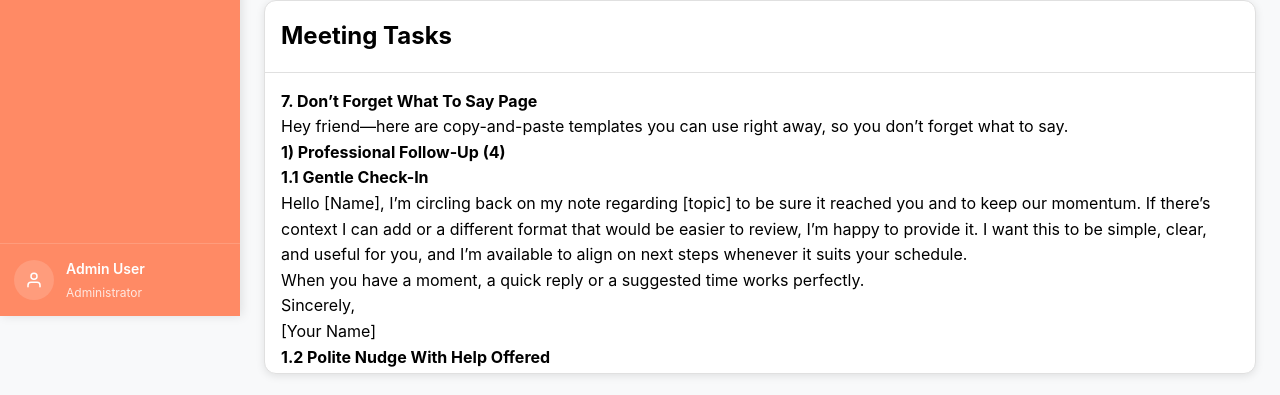
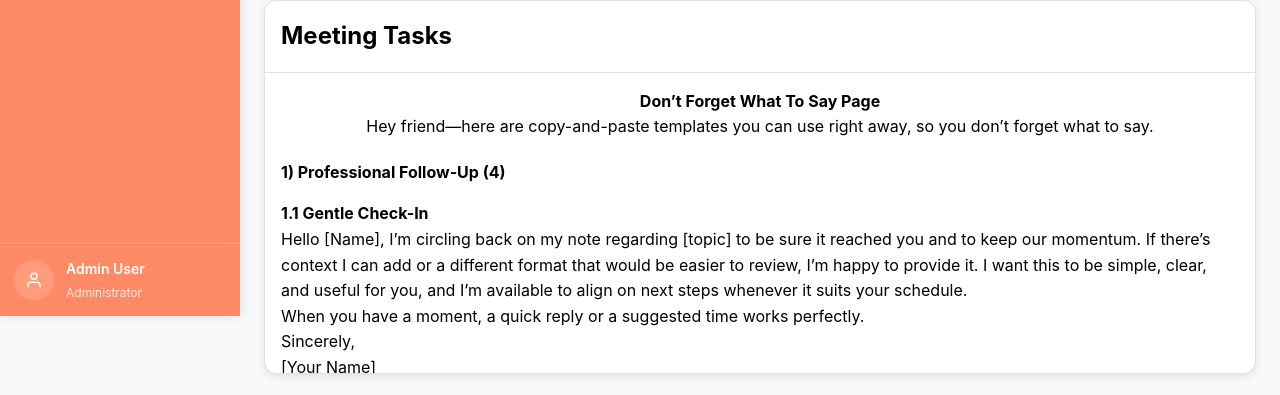
Before and after one commit to ZainManzoor2003/Dont-Forget-Tasks, a React (Vite) app in the folder client/: page /dashboard/meetings in a window 1280 px wide. Shown: the part 484-879 px from the top of the page. Built offline with nearby package versions, Linux system fonts and the light colour scheme.

Commit message:
Refactor Meetings component to enhance text rendering by improving styling for titles, section headers, and spacing, while removing unnecessary content for clarity.

```diff
--- a/client/src/components/Meetings.jsx
+++ b/client/src/components/Meetings.jsx
@@ -29,7 +29,7 @@ const Meetings = () => {
           <h2 style={{ margin: 0 }}>Meeting Tasks</h2>
         </div>
         <div style={{ padding: 16, lineHeight: 1.6, maxHeight: 300, overflowY: 'auto' }}>
-          {`7. Don’t Forget What To Say Page
+          {`Don’t Forget What To Say Page
 Hey friend—here are copy-and-paste templates you can use right away, so you don’t forget what to say.
 
 1) Professional Follow-Up (4)
@@ -79,9 +79,20 @@ Respectfully,
 [Your Name]`
             .split('\n')
             .map((line, idx) => {
-              const isBold = /^(7\.|\d\)|\d+\.\d+|\d\.\d|1\)|2\))/.test(line.trim());
+              const trimmed = line.trim();
+              const isTitle = idx === 0;
+              const isIntro = idx === 1 && trimmed.length > 0;
+              const isSectionHeader = /^\d\)/.test(trimmed);
+              const isSubHeader = /^\d+\.\d/.test(trimmed);
+              const isEmpty = trimmed === '';
+              if (isEmpty) return <div key={idx} style={{ height: 8 }} />;
               return (
-                <div key={idx} style={{ fontWeight: isBold ? 700 : 400, whiteSpace: 'pre-wrap' }}>
+                <div key={idx} style={{
+                  fontWeight: isTitle || isSectionHeader || isSubHeader ? 700 : 400,
+                  whiteSpace: 'pre-wrap',
+                  textAlign: isTitle || isIntro ? 'center' : 'left',
+                  marginTop: isSectionHeader ? 12 : isSubHeader ? 8 : 0
+                }}>
                   {line}
                 </div>
               );
```
